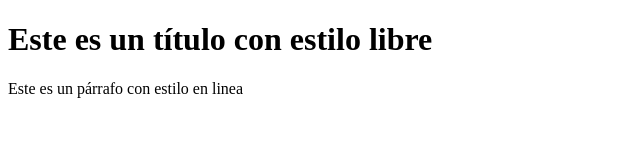
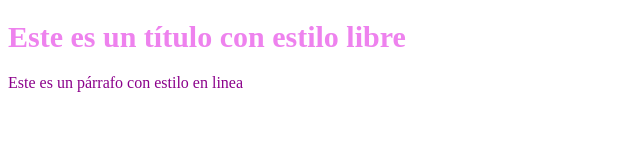
Before and after one commit to Bty06/modulo-8-bg, a plain HTML site: page index.html in a window 1280 px wide. Shown: the whole page, without its empty margins (0-640 px from the left). Drawn offline with Linux system fonts and the light colour scheme.

Commit message:
stilo por estilo en pagina

```diff
--- a/index.html
+++ b/index.html
@@ -4,7 +4,7 @@
 
      <title>Archivos SCC</title>
 </head>
-<link rel="stylesheet" href="stilo.css">
+<link rel="stylesheet" href="estilo.css">
 <body>
     <h1>Este es un título con estilo libre</h1>
     <p>Este es un párrafo con estilo en linea</p>
```
